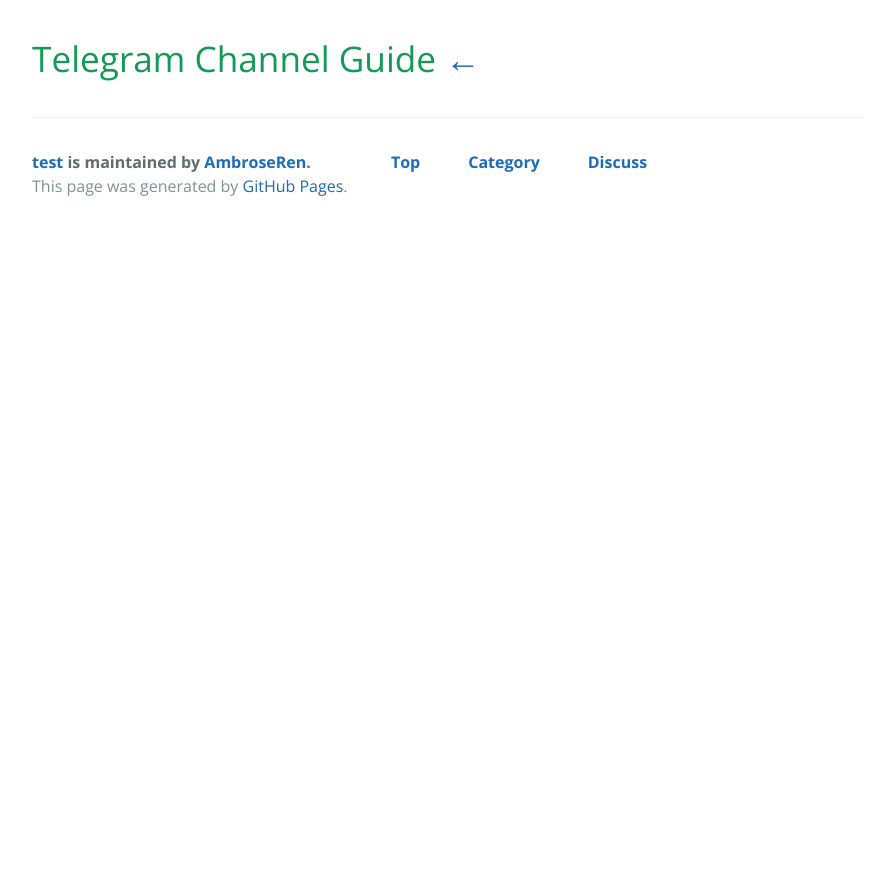
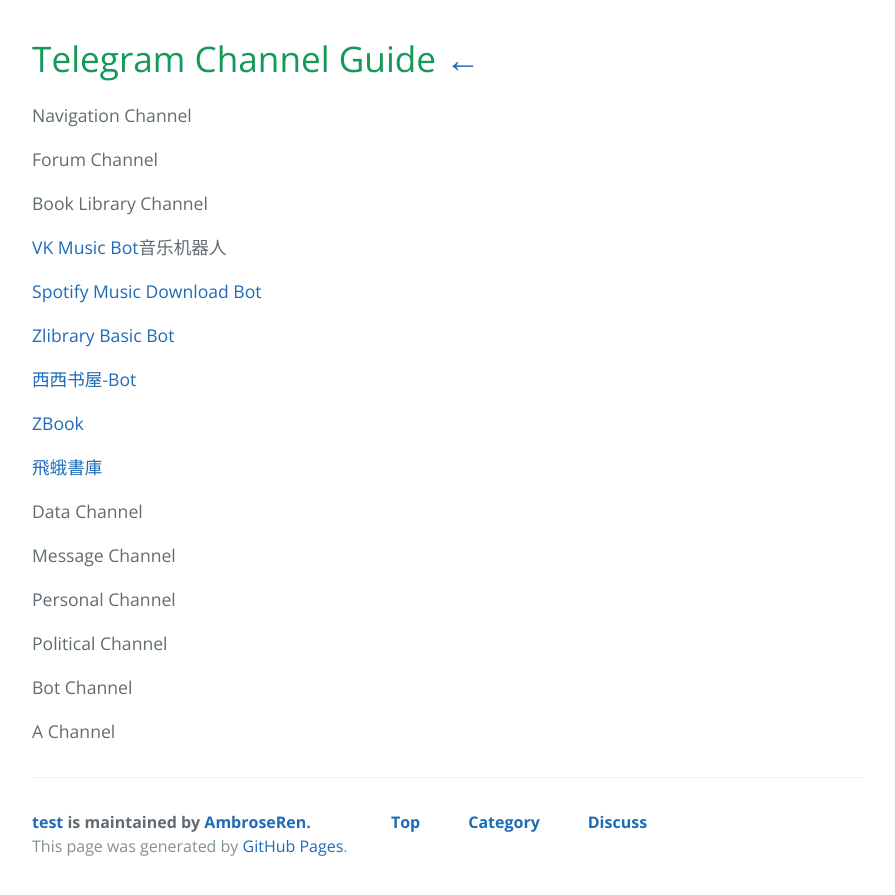
Before and after one commit to AmbroseRen/test, a Jekyll site: the page built from Doc/Tools/Telegram.md, in a window 1280 px wide. Shown: the top 895 px of the page, without its empty margins (192-1087 px from the left). Built offline with Jekyll 4.4.1, drawn with Linux system fonts in a browser that asks for light colours; nearby versions of some CDN libraries; our own code applies the rules of GitHub Pages for plain Markdown files; library files that are not in the unit come from our copies; the repository's description, which GitHub fills in, is left out.

Commit message:
Update Telegram.md

```diff
--- a/Doc/Tools/Telegram.md
+++ b/Doc/Tools/Telegram.md
@@ -1 +1,33 @@
 # Telegram Channel Guide [←](index.md)
+
+Navigation Channel
+
+Forum Channel
+
+Book Library Channel
+
+[VK Music Bot](https://t.me/vkmusic_bot)音乐机器人
+
+[Spotify Music Download Bot](https://t.me/Spotify_downloa_bot)
+
+[Zlibrary Basic Bot](https://t.me/firstlibrarybot)
+
+[西西书屋](https://t.me/xixishuwu)-[Bot](https://t.me/SousuoBot)
+
+[ZBook](https://t.me/ziyuanfengxiang59)
+
+[飛蛾書庫](https://t.me/MothLib)
+
+[]()
+
+Data Channel
+
+Message Channel
+
+Personal Channel
+
+Political Channel
+
+Bot Channel
+
+A Channel
```
